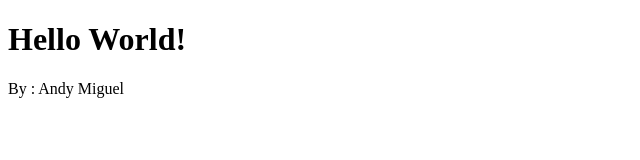
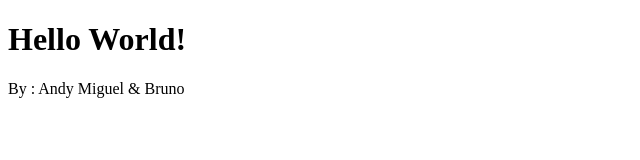
Before and after one commit to spiderman2099/gitvscode, a plain HTML site: page index.html in a window 1280 px wide. Shown: the full height of the page, 0-640 px from the left. Drawn offline with Linux system fonts and the light colour scheme.

Commit message:
added Bruno

```diff
--- a/index.html
+++ b/index.html
@@ -8,6 +8,6 @@
 </head>
 <body>
     <h1>Hello World!</h1>
-    <p>By : Andy Miguel</p>
+    <p>By : Andy Miguel & Bruno</p>
 </body>
 </html>
```
